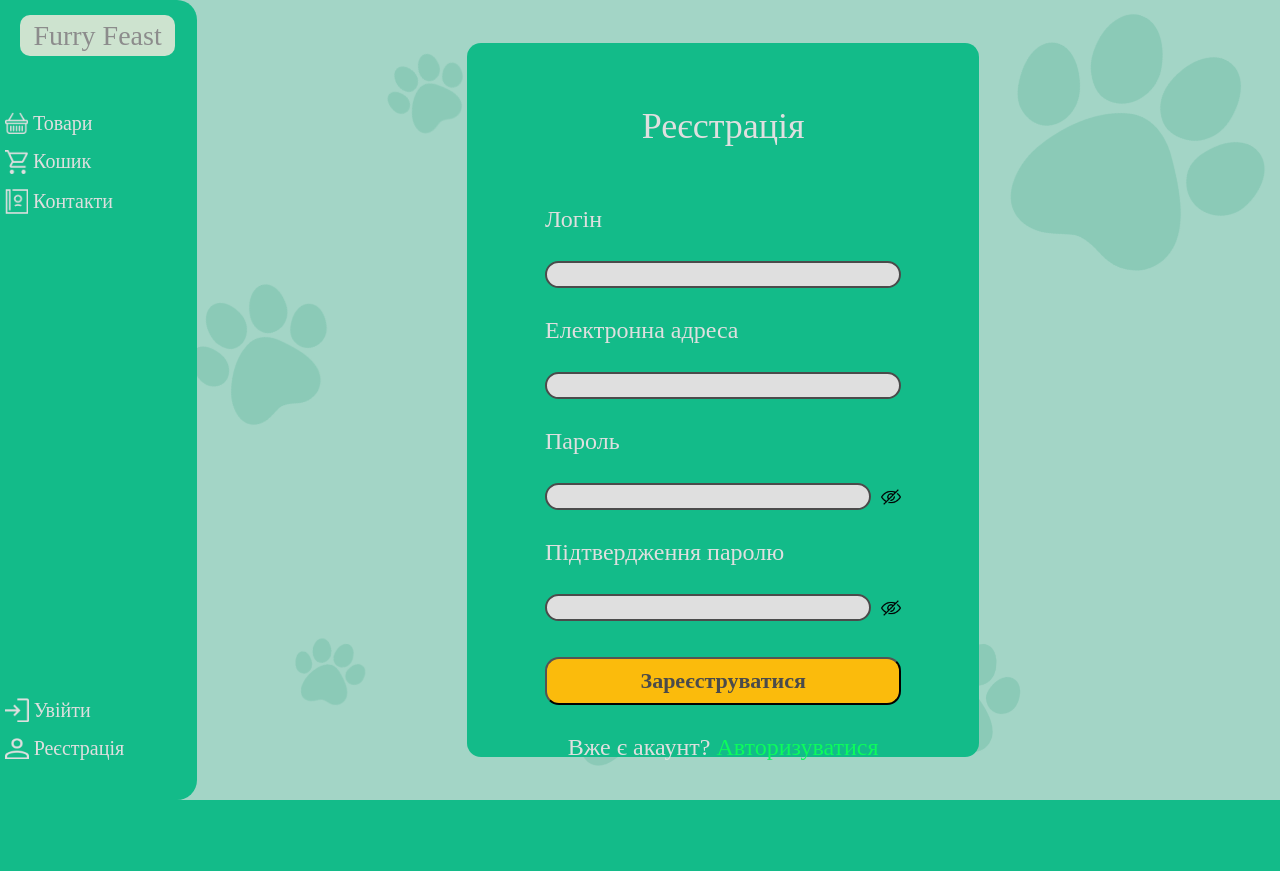
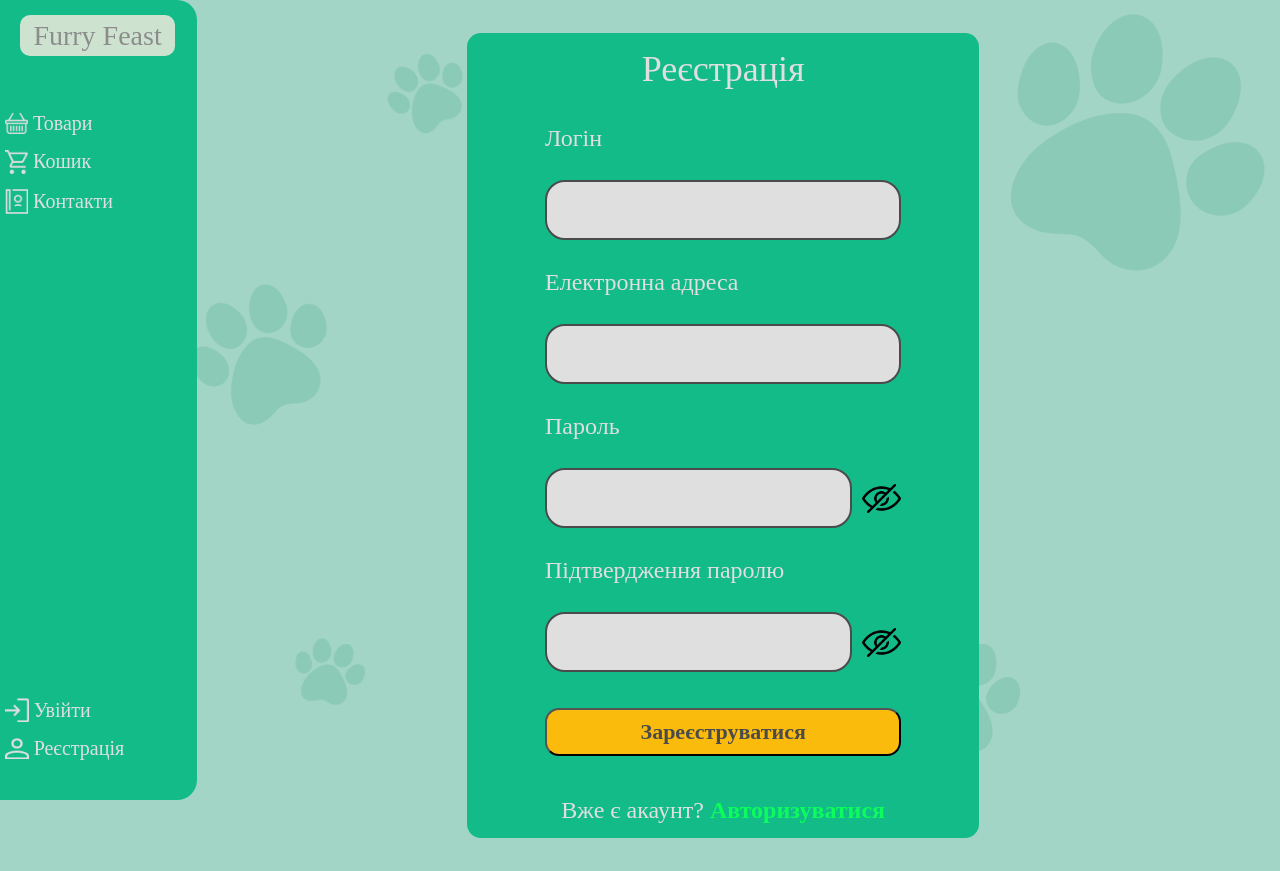
Before and after one commit to SemenovRoman2109/Furry-Feast, a Django app: page /registration/ in a window 1280 px wide. Before the commit the page ends 800 px from the top, so only its background shows below. Run offline with Django 4.2, Linux system fonts and the light colour scheme.

```diff
--- a/Furry_Feast/UserPages/static/UserPages/css/registration.css
+++ b/Furry_Feast/UserPages/static/UserPages/css/registration.css
@@ -11,7 +11,7 @@
     top: 38%;
     gap: 10%;
     background: #F0F0F0;
-    border-radius: 30px;
+    border-radius: 60px;
 }
 
 .modal-window .title{
@@ -49,37 +49,36 @@ main{
 
 form div img{
     display: flex;
-    height: 20px;
-    width: 20px;
+    height: 65%;
 
 }
 
 
-.registration-card {
+.card {
     display: flex;
     flex-direction: column;
     align-items: center;
     width: 40%;
     border-radius: 14px;
     margin: 3%;
-    height: 81vh;
-    padding: 3%;
+    padding: 10px 3%;
     background-color: #13BB89;
     gap: 0px;
 
 }
 
-.registration-card h1{
+.card h1{
     font-family: 'Oswald';
     font-style: normal;
     font-weight: 400;
     font-size: 36px;
     line-height: 53px;
+    margin: 0;
 
     color: #DFDFDF;
 }
 
-.registration-card form p{
+.card form p{
     font-family: 'Oswald';
     font-style: normal;
     font-weight: 400;
@@ -93,14 +92,14 @@ form div img{
     color: #DFDFDF;
 }
 
-.registration-card form{
+.card form{
     width: 80%;
     height: 100%;
     display: flex;
     flex-direction: column;
     justify-content: flex-start;
 }
-.registration-card form input{
+.card form input{
     box-sizing: border-box;
 
     display: flex;
@@ -110,21 +109,25 @@ form div img{
     gap: 50px;
 
     width: 100%;
-    height: 8%;
+    height: 60px;
 
     background: #DFDFDF;
 
     border: 2px solid #4B4B4B;
+    font-family: 'Oswald';
+    font-style: normal;
+    font-size: 24px;
+    color: #4B4B4B;
     border-radius: 20px;
 }
 
-.registration-card form div{
+.card form div{
     width: 100%;
-    height: 8%;
+    height: 60px;
     display: flex;
     align-items: center;
 }
-.registration-card form div input{
+.card form div input{
     box-sizing: border-box;
 
     display: flex;
@@ -139,17 +142,21 @@ form div img{
     background: #DFDFDF;
 
     border: 2px solid #4B4B4B;
+    font-family: 'Oswald';
+    font-style: normal;
+    font-size: 24px;
+    color: #4B4B4B;
     border-radius: 20px;
 }
 
-.registration-card form button{
+.card form button{
     display: flex;
     justify-content: center;
     align-items: center;
     background:#fbbb0c;
     padding: 9px 0px;
     color: #4B4B4B;
-    margin-top: 10%;
+    margin: 10% 0;
     width: 100%;
     height: 10%;
 
@@ -164,19 +171,13 @@ form div img{
 
 
 
-.registration-card form button:hover{
+.card form button:hover{
     background: #fb6c0c;
     transition: all 0.5s;
     transform: scale(1.08);
 
 
 }
-
-
-.registration-card form button:active{
-    border: 2px black;
-}
-
 
 
 
@@ -192,6 +193,7 @@ form div img{
     font-weight: 500;
     font-size: 24px;
     line-height: 36px;
+    margin: 0;
 
     color: #DFDFDF;
 }
@@ -199,7 +201,7 @@ form div img{
 .has-account a{
     font-family: 'Oswald';
     font-style: normal;
-    font-weight: 500;
+    font-weight: bold;
     font-size: 24px;
     line-height: 36px;
     text-decoration: none;
--- a/Furry_Feast/UserPages/static/UserPages/js/login.js
+++ b/Furry_Feast/UserPages/static/UserPages/js/login.js
@@ -1,5 +1,6 @@
 $(document).ready(function () {
-    $(".login-form").on("submit", function (event) {
+    $(".form").on("submit", function (event) {
+        console.log("работает");
         event.preventDefault();
         $.ajax({
             type: "POST",
--- a/Furry_Feast/UserPages/templates/UserPages/login.html
+++ b/Furry_Feast/UserPages/templates/UserPages/login.html
@@ -13,9 +13,9 @@ Login
 <script defer src="{% static 'UserPages/js/login.js' %}"></script>
 {% endblock %}
 {% block content %}
-<div class = 'registration-card'>
-    <h1>Авторизація</h1>
-    <form action="{% url 'login' %}" method="post" class="registration-form">
+<div class = 'card'>
+    <h1 class="title-card">Авторизація</h1>
+    <form action="{% url 'login' %}" method="post" class="form">
         {% csrf_token %}
         <p>Логін</p>
         <input type="text" name="username" required>
--- a/Furry_Feast/UserPages/templates/UserPages/registration.html
+++ b/Furry_Feast/UserPages/templates/UserPages/registration.html
@@ -12,14 +12,14 @@ Registration
 <script defer src="{% static 'UserPages/js/registration.js' %}"></script>
 {% endblock %}
 {% block content %}
-<div class = 'registration-card'>
-    <h1 class = 'logo-registration-card'>Реєстрація</h1>
-    <form action="{% url 'registration' %}" method="post" class="registration-form">
+<div class = 'card'>
+    <h1 class = 'title-card'>Реєстрація</h1>
+    <form action="{% url 'registration' %}" method="post" class="form">
         {% csrf_token %}
         <p>Логін</p>
         <input type="text" name="username" required>
         <p>Електронна адреса</p>
-        <input type="email" name="email" required>
+        <input type="text" name="email" required>
         <p>Пароль</p>
         <div class="password">
             <input type="password" name="password" required>
--- a/Furry_Feast/UserPages/views.py
+++ b/Furry_Feast/UserPages/views.py
@@ -2,6 +2,7 @@ from django.shortcuts import render
 from django.contrib.auth.models import User
 from django.contrib.auth import login, logout, authenticate
 from django.http import JsonResponse
+
 # Create your views here.
 def show_contact(request):
     return render(request, 'UserPages/contact.html')
```
Also changed, not shown: Furry_Feast/UserPages/static/UserPages/js/registration.js (+72 -14 lines), Furry_Feast/db.sqlite3.
